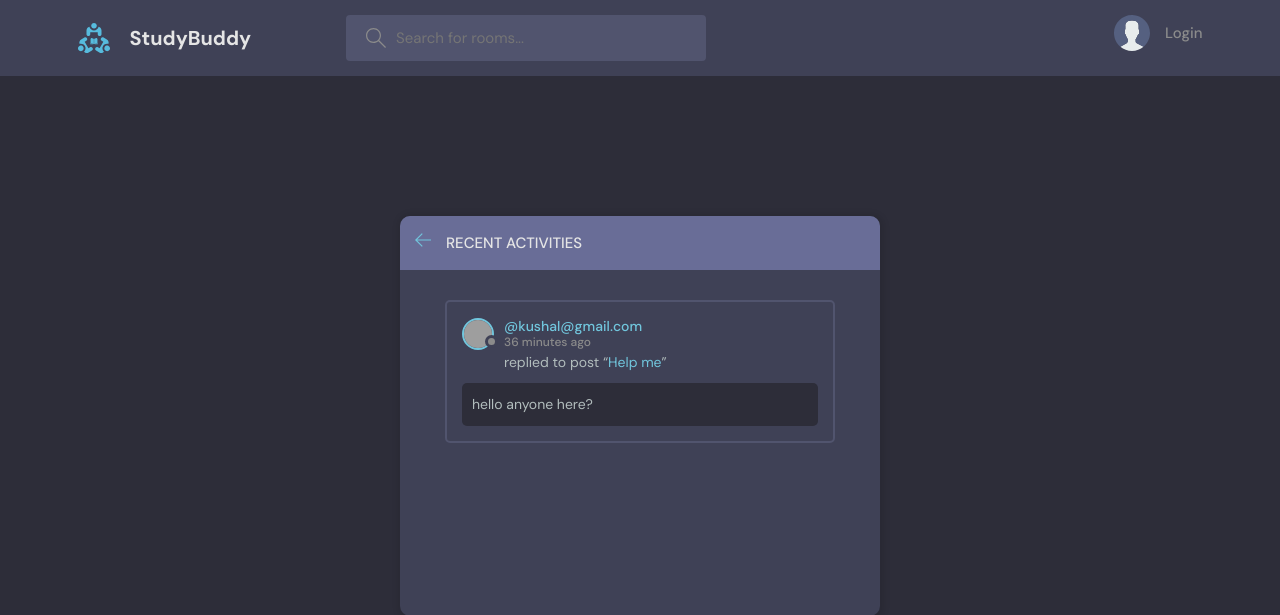
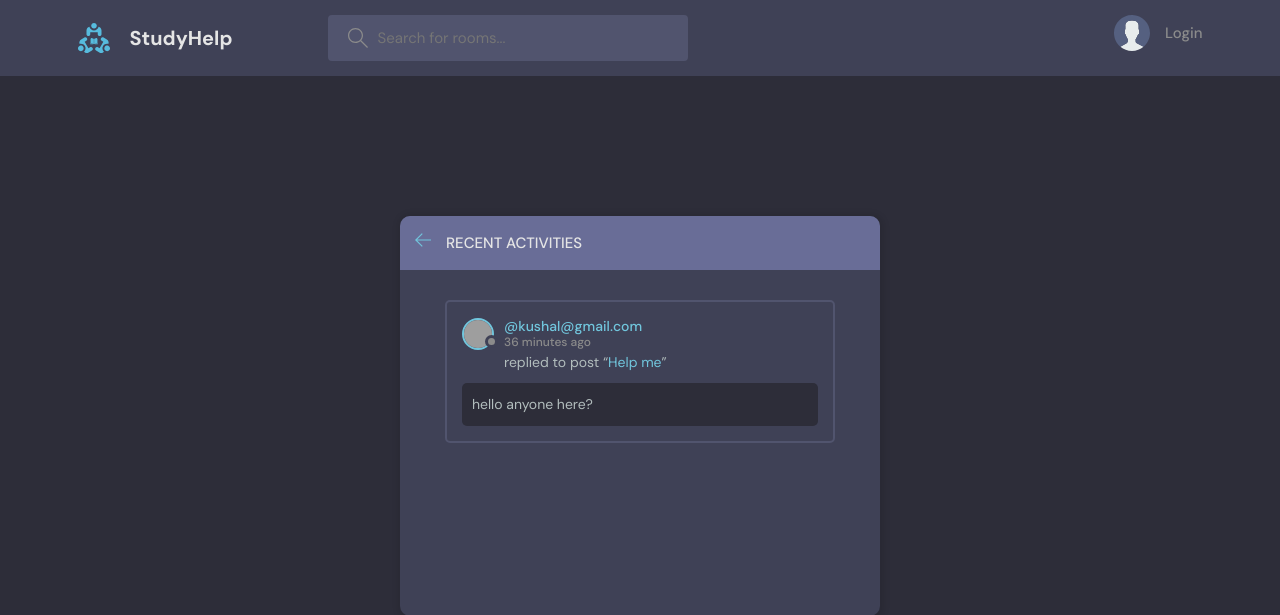
Before and after one commit to kushal-kc15/Study-Help, a Django app: page /activity/ in a window 1280 px wide. Shown: the top 615 px of the page. Run offline with Django 5.2, Linux system fonts and the light colour scheme; data comes from the database, SQL or seed files in the repository; grey boxes are pictures that could not be loaded.

Commit message:
updated templates

```diff
--- a/templates/navbar.html
+++ b/templates/navbar.html
@@ -3,7 +3,7 @@
     <div class="container">
       <a href="{% url 'home' %}" class="header__logo">
         <img src="{% static 'images/logo.svg' %}" />
-        <h1>StudyBuddy</h1>
+        <h1>StudyHelp</h1>
       </a>
       <form class="header__search" method="GET" accept="{% url 'home'%}">
         <label>
```
Also changed, not shown: base/templates/old templates/delete_old.html (renamed from base/templates/base/delete_old.html), base/templates/old templates/home_old.html (renamed from base/templates/base/home_old.html), base/templates/old templates/login_register_old.html (renamed from base/templates/base/login_register_old.html), base/templates/old templates/profile_old.html (renamed from base/templates/base/profile_old.html), base/templates/old templates/room_form_old.html (renamed from base/templates/base/room_form_old.html), base/templates/old templates/room_old.html (renamed from base/templates/base/room_old.html).
